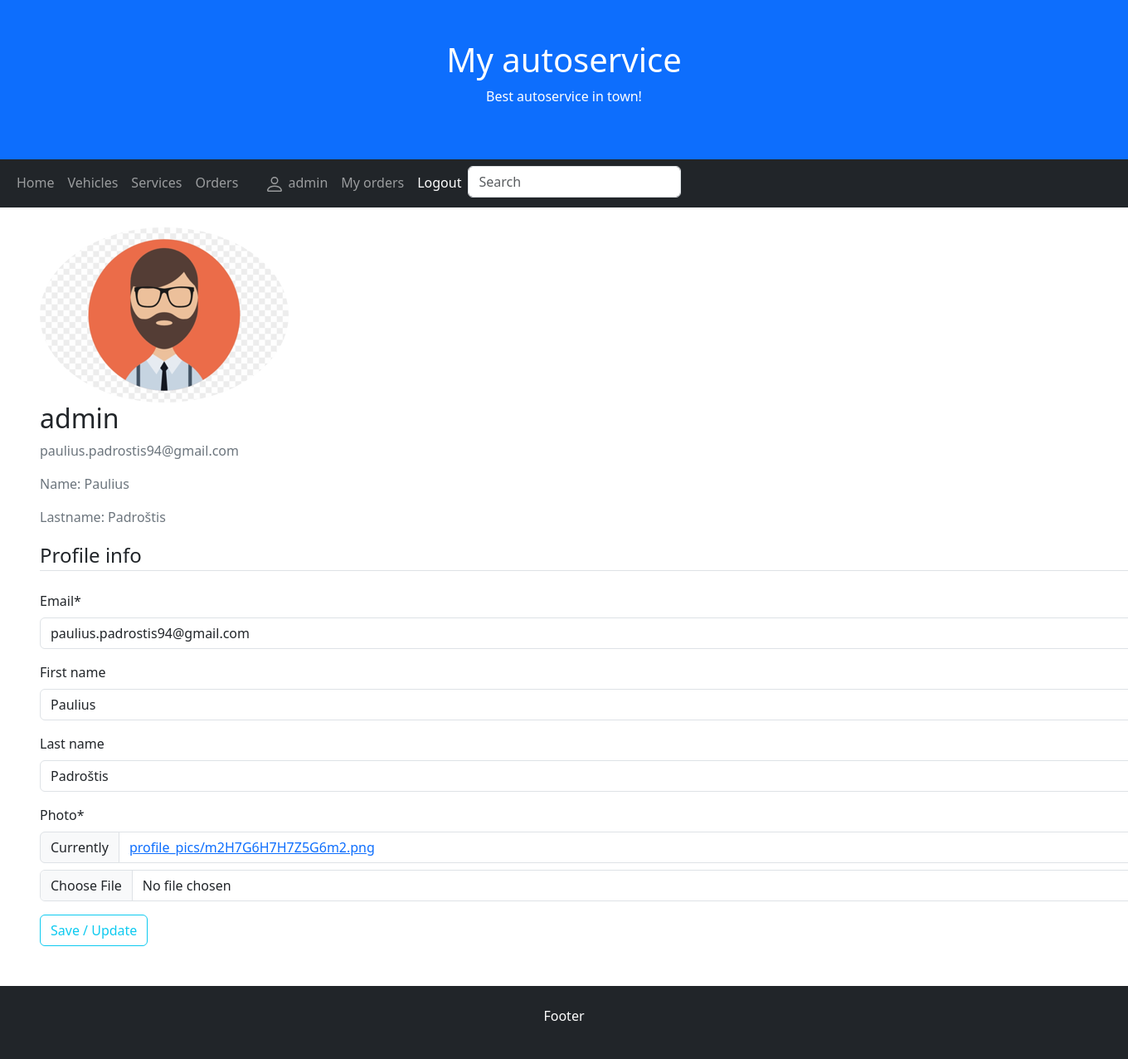
After one commit to PauliusPadrostis/autoservice-BootCampProject, a Django app: page /autoservice/profile/ in a window 1360 px wide; the page is wider, and only the part inside the window is pictured. The commit adds this page. Shown: that part at 83% size. Run offline with Django 5.2, Linux system fonts and the light colour scheme; a user stored in the database is signed in; data comes from the database, SQL or seed files in the repository; both versions use the stored data as it was after the commit; some libraries are stand-ins or nearby versions.

Commit message:
Create a new user-linked profile model with a photo field, put it in admin and test it. Make a new profile page that displays the profile name, email email address and photo. If the photo is not attached, the default photo will be displayed (it must be placed in the media directory). Make it so that when a user is created, their profile is automatically created. Make it possible to edit user information, change photo on profile page. Make the pinned profile picture auto-resize to desired size (based on design). Make the user's photo visible on every comment.

```diff
--- a/mysite/autoservice/admin.py
+++ b/mysite/autoservice/admin.py
@@ -23,6 +23,7 @@ class VehicleAdmin(admin.ModelAdmin):
 class ServiceAdmin(admin.ModelAdmin):
     list_display = ('name', 'service_price')
 
+
 class CommentAdmin(admin.ModelAdmin):
     list_display = ('order', 'commenter', 'date_created', 'content')
 
@@ -34,3 +35,4 @@ admin.site.register(Order, OrderAdmin)
 admin.site.register(OrderLine)
 admin.site.register(Service, ServiceAdmin)
 admin.site.register(Comment, CommentAdmin)
+admin.site.register(Profile)
--- a/mysite/autoservice/forms.py
+++ b/mysite/autoservice/forms.py
@@ -1,5 +1,6 @@
-from .models import Comment
+from .models import Comment, Profile
 from django import forms
+from django.contrib.auth.models import User
 
 
 class OrderReviewForm(forms.ModelForm):
@@ -7,3 +8,17 @@ class OrderReviewForm(forms.ModelForm):
         model = Comment
         fields = ('content', 'order', 'commenter',)
         widgets = {'order': forms.HiddenInput(), 'commenter': forms.HiddenInput()}
+
+
+class UserUpdateForm(forms.ModelForm):
+    email = forms.EmailField()
+
+    class Meta:
+        model = User
+        fields = ['email', 'first_name', 'last_name']
+
+
+class ProfileUpdateForm(forms.ModelForm):
+    class Meta:
+        model = Profile
+        fields = ['photo']
--- a/mysite/autoservice/models.py
+++ b/mysite/autoservice/models.py
@@ -2,9 +2,27 @@ from django.db import models
 from django.contrib.auth.models import User
 from datetime import date
 from tinymce.models import HTMLField
+from PIL import Image
 
 
 # Create your models here.
+
+class Profile(models.Model):
+    user = models.OneToOneField(User, on_delete=models.CASCADE)
+    photo = models.ImageField(default='profile_pics/default.png', upload_to='profile_pics')
+
+    def __str__(self):
+        return f'{self.user.username} profile'
+
+    def save(self, *args, **kwargs):
+        super().save(*args, **kwargs)
+        img = Image.open(self.photo.path)
+        if img.height > 300 or img.width > 300:
+            output_size = (300, 300)
+            img.thumbnail(output_size)
+            img.save(self.photo.path)
+
+
 class Model(models.Model):
     make = models.CharField(verbose_name='Make', max_length=50, null=True, blank=True)
     model = models.CharField(verbose_name='Model', max_length=50, null=True, blank=True)
--- a/mysite/autoservice/templates/base.html
+++ b/mysite/autoservice/templates/base.html
@@ -38,8 +38,12 @@
                 <a class="nav-link " href="{% url 'orders' %}">Orders</a>
             </li>
             <li class="nav-item"><a class="nav-link" href="#">
-              <svg class="bi bi-person" width="1.5em" height="1.5em" viewBox="0 0 16 16" fill="currentColor" xmlns="http://www.w3.org/2000/svg">
-                <path fill-rule="evenodd" d="M13 14s1 0 1-1-1-4-6-4-6 3-6 4 1 1 1 1h10zm-9.995-.944v-.002.002zM3.022 13h9.956a.274.274 0 00.014-.002l.008-.002c-.001-.246-.154-.986-.832-1.664C11.516 10.68 10.289 10 8 10c-2.29 0-3.516.68-4.168 1.332-.678.678-.83 1.418-.832 1.664a1.05 1.05 0 00.022.004zm9.974.056v-.002.002zM8 7a2 2 0 100-4 2 2 0 000 4zm3-2a3 3 0 11-6 0 3 3 0 016 0z" clip-rule="evenodd"/>
+                <li class="nav-item"><a class="nav-link" href="{% url 'profile' %}">
+                    <svg class="bi bi-person" width="1.5em" height="1.5em" viewBox="0 0 16 16" fill="currentColor"
+                         xmlns="http://www.w3.org/2000/svg">
+                        <path fill-rule="evenodd"
+                              d="M13 14s1 0 1-1-1-4-6-4-6 3-6 4 1 1 1 1h10zm-9.995-.944v-.002.002zM3.022 13h9.956a.274.274 0 00.014-.002l.008-.002c-.001-.246-.154-.986-.832-1.664C11.516 10.68 10.289 10 8 10c-2.29 0-3.516.68-4.168 1.332-.678.678-.83 1.418-.832 1.664a1.05 1.05 0 00.022.004zm9.974.056v-.002.002zM8 7a2 2 0 100-4 2 2 0 000 4zm3-2a3 3 0 11-6 0 3 3 0 016 0z"
+                              clip-rule="evenodd"/>
                     </svg>
                     {{ user.get_username }}</a></li>
                 <li class="nav-item"><a class="nav-link" href="{% url 'my_orders' %}">My orders</a></li>
@@ -64,7 +68,9 @@
 </nav>
 {% if messages %}
 {% for message in messages %}
-            <div class="alert alert-{% if message.tags == 'error' %}danger{% elif message.tags == 'info' %}success{% endif %}" role="alert"> {{ message }} </div>
+<div class="alert alert-{% if message.tags == 'error' %}danger{% elif message.tags == 'info' %}success{% endif %}"
+     role="alert"> {{ message }}
+</div>
 {% endfor %}
 {% endif %}
 <div class="col-sm-12 ms-5 mt-4 ">
--- a/mysite/autoservice/templates/order_detail.html
+++ b/mysite/autoservice/templates/order_detail.html
@@ -24,6 +24,7 @@
     {% if order.comment_set.all %}
         {% for comment in order.comment_set.all %}
           <hr>
+          <img class="rounded-circle" style="width: 30px" src="{{order.client.profile.photo.url}}">
           <strong>{{ comment.commenter }}</strong>, <em>{{ comment.date_created}}</em>
           <p>{{ comment.content }}</p>
         {% endfor %}
--- /dev/null
+++ b/mysite/autoservice/templates/profile.html
@@ -0,0 +1,35 @@
+{% extends "base.html" %}
+{% load crispy_forms_tags %}
+{% block "content" %}
+    <div class="content-section">
+        {% if messages %}
+        {% for message in messages %}
+        <div class="alert alert-danger" role="alert">
+            {{ message }}
+        </div>
+        {% endfor %}
+        {% endif %}
+      <div class="media">
+        <img class="rounded-circle account-img" src="{{ user.profile.photo.url }}">
+        <div class="media-body">
+          <h2 class="account-heading">{{ user.username }}</h2>
+          <p class="text-secondary">{{ user.email }}</p>
+          <p class="text-secondary">Name: {{ user.first_name }}</p>
+          <p class="text-secondary">Lastname: {{ user.last_name }}</p>
+        </div>
+      </div>
+       <form method="POST" enctype="multipart/form-data">
+            {% csrf_token %}
+            <fieldset class="form-group">
+                <legend class="border-bottom mb-4">Profile info</legend>
+                {{ u_form|crispy }}
+                {{ p_form|crispy }}
+            </fieldset>
+            <div class="form-group">
+                <button class="btn btn-outline-info" type="submit">Save / Update</button>
+            </div>
+        </form>
+    </div>
+<br>
+<br>
+{% endblock %}
--- a/mysite/autoservice/urls.py
+++ b/mysite/autoservice/urls.py
@@ -15,6 +15,7 @@ urlpatterns = [
     path('orders/<int:pk>', views.OrderDetailView.as_view(), name='order_detail'),
     path('search/', views.search, name='search'),
     path('accounts/', include('django.contrib.auth.urls')),
-    path('myorders', views.VehiclesByClientListView.as_view(), name='my_orders'),
+    path('myorders/', views.VehiclesByClientListView.as_view(), name='my_orders'),
     path('register/', views.register, name='register'),
+    path('profile/', views.profile, name='profile'),
 ]
--- a/mysite/autoservice/views.py
+++ b/mysite/autoservice/views.py
@@ -8,11 +8,32 @@ from django.contrib.auth.forms import User
 from django.views.decorators.csrf import csrf_protect
 from django.contrib import messages
 from django.shortcuts import render, reverse, get_object_or_404
-from .forms import OrderReviewForm
 from django.views.generic.edit import FormMixin
+from django.contrib.auth.decorators import login_required
+from .forms import OrderReviewForm, UserUpdateForm, ProfileUpdateForm
 
 
 # Create your views here.
+
+@login_required
+def profile(request):
+    if request.method == "POST":
+        u_form = UserUpdateForm(request.POST, instance=request.user)
+        p_form = ProfileUpdateForm(request.POST, request.FILES, instance=request.user.profile)
+        if u_form.is_valid() and p_form.is_valid():
+            u_form.save()
+            p_form.save()
+            messages.success(request, f"Profile updated!")
+            return redirect('profile')
+    else:
+        u_form = UserUpdateForm(instance=request.user)
+        p_form = ProfileUpdateForm(instance=request.user.profile)
+
+    context = {
+        'u_form': u_form,
+        'p_form': p_form,
+    }
+    return render(request, 'profile.html', context)
 
 
 def index(request):
--- a/mysite/mysite/settings.py
+++ b/mysite/mysite/settings.py
@@ -32,6 +32,8 @@ ALLOWED_HOSTS = []
 # Application definition
 
 INSTALLED_APPS = [
+    'crispy_bootstrap5',
+    'crispy_forms',
     'tinymce',
     'autoservice',
     'django.contrib.admin',
@@ -165,3 +167,6 @@ TINYMCE_DEFAULT_CONFIG = {
     'menubar': True,
     'statusbar': True,
     }
+
+CRISPY_ALLOWED_TEMPLATE_PACKS = "bootstrap5"
+CRISPY_TEMPLATE_PACK = 'bootstrap5'
```
Also changed, not shown: mysite/autoservice/apps.py (+7 -0 lines), mysite/autoservice/signals.py (added, +16 -0 lines), mysite/mysite/urls.py (+6 -6 lines), mysite/autoservice/media/profile_pics/default.png (added), mysite/autoservice/media/profile_pics/m2H7G6H7H7Z5G6m2.png (added), mysite/autoservice/migrations/0009_profile.py (added), mysite/db.sqlite3. Lines whose indentation alone changed are shown as unchanged.
